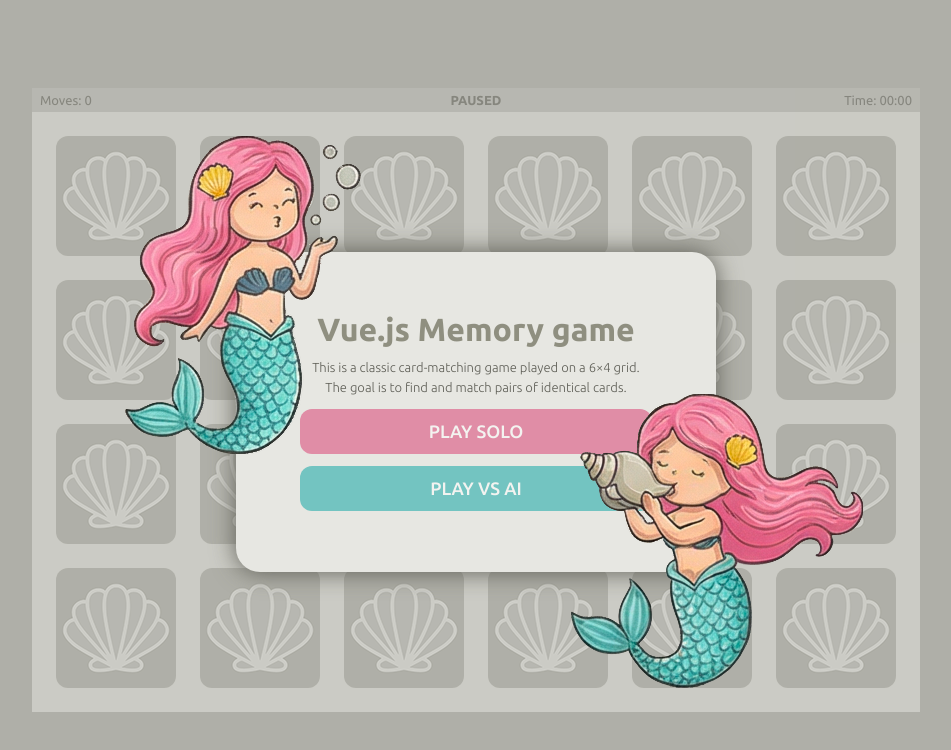
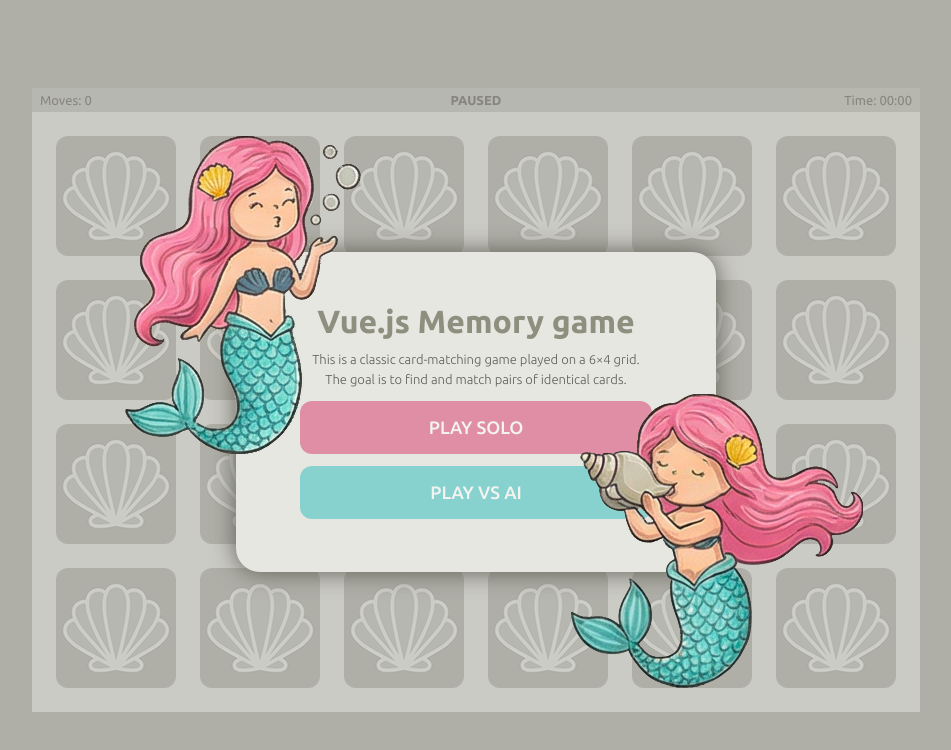
Before and after one commit to annaziarkiewicz/vue-memory-game, a Vue app: page / in a window 1280 px wide. Shown: the top 750 px of the page, without its empty margins (164-1115 px from the left). Built offline with nearby package versions, Linux system fonts and the light colour scheme.

Commit message:
Update GameScreen component

```diff
--- a/src/components/GameScreen.vue
+++ b/src/components/GameScreen.vue
@@ -129,7 +129,7 @@
 
     &__button {
         width: 100%;
-        padding: 12px;
+        padding: 16px;
         border-radius: 12px;
         font-size: 18px;
         font-weight: 500;
@@ -145,10 +145,10 @@
         }
 
         &--mint {
-            background: $color-mint-400;
+            background: $color-mint-300;
 
             &:hover {
-                background: $color-mint-500;
+                background: $color-mint-400;
             }
         }
     }
```
